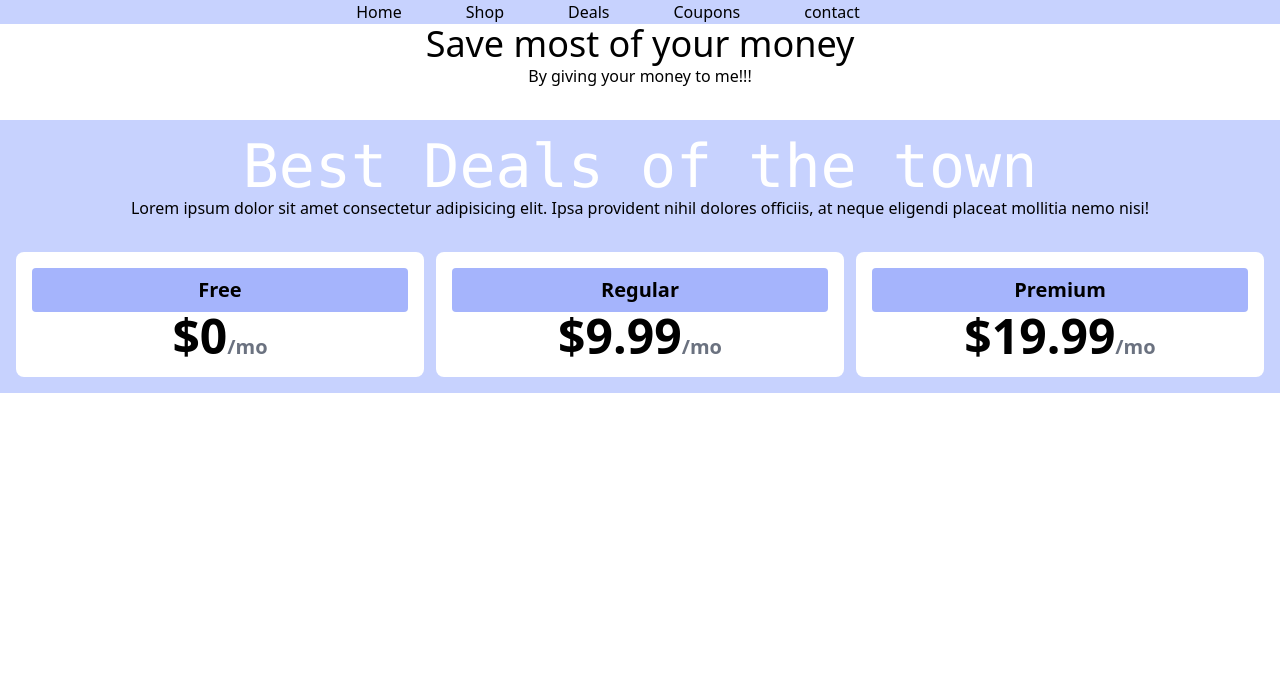
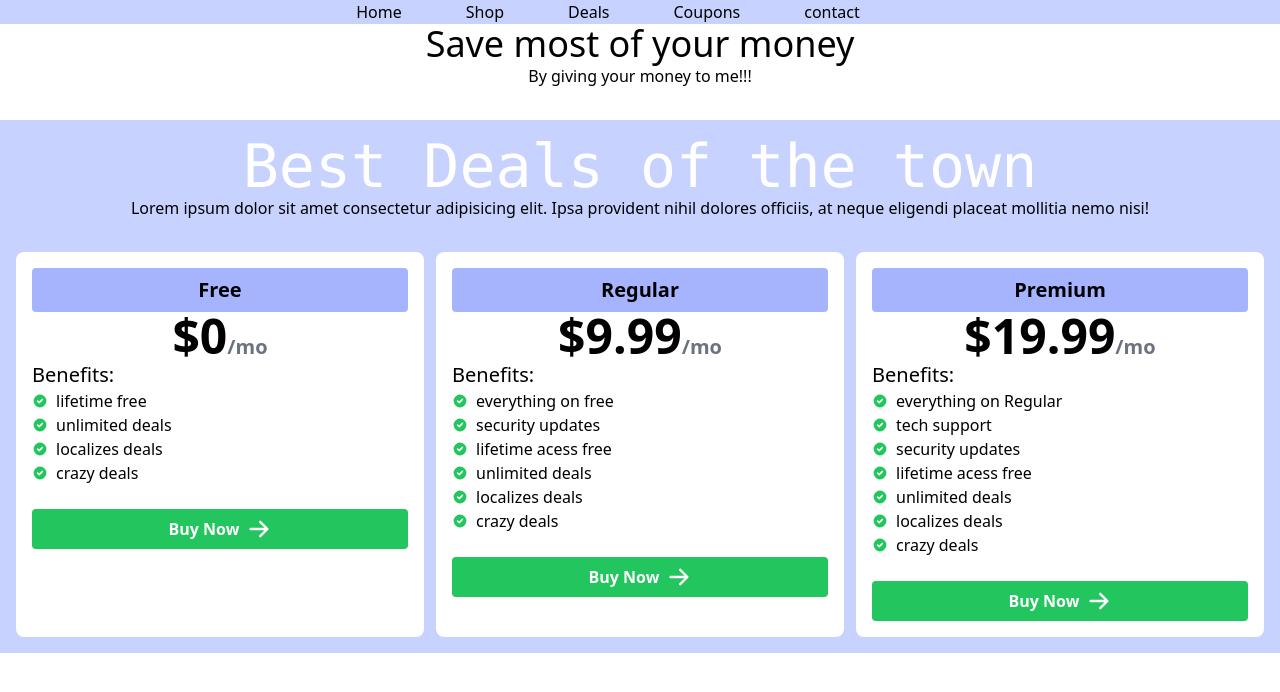
Before and after one commit to mehedi-hasan-shuvon/tailwind-pricing-club-react, a React (Create React App) app: page / in a window 1280 px wide. Shown: the top 692 px of the page. Built offline with nearby package versions, Linux system fonts and the light colour scheme.

Commit message:
added pricing option card with benefits and button

```diff
--- /dev/null
+++ b/src/components/Benefit/Benefit.js
@@ -0,0 +1,13 @@
+import { CheckCircleIcon } from '@heroicons/react/solid';
+import React from 'react';
+
+const Benefit = (props) => {
+    return (
+        <p className='flex items-center'>
+            <CheckCircleIcon className='w-4 h-4 text-green-500 mr-2'></CheckCircleIcon>
+            {props.benefit}
+        </p>
+    );
+};
+
+export default Benefit;
--- a/src/components/Pricing/Pricing.js
+++ b/src/components/Pricing/Pricing.js
@@ -3,9 +3,35 @@
 
 const Pricing = () => {
     const pricingOption = [
-        { id: 1, name: "Free", price: 0 },
-        { id: 2, name: "Regular", price: 9.99 },
-        { id: 3, name: "Premium", price: 19.99 },
+        {
+            id: 1, name: "Free", price: 0, benefits: [
+                'lifetime free',
+                'unlimited deals',
+                'localizes deals',
+                'crazy deals'
+            ]
+        },
+        {
+            id: 2, name: "Regular", price: 9.99, benefits: [
+                'everything on free',
+                'security updates',
+                'lifetime acess free',
+                'unlimited deals',
+                'localizes deals',
+                'crazy deals'
+            ]
+        },
+        {
+            id: 3, name: "Premium", price: 19.99, benefits: [
+                'everything on Regular',
+                'tech support',
+                'security updates',
+                'lifetime acess free',
+                'unlimited deals',
+                'localizes deals',
+                'crazy deals'
+            ]
+        },
     ]
     return (
         <div className='bg-indigo-200 p-4 mt-8'>
--- a/src/components/PricingOption/PricingOption.js
+++ b/src/components/PricingOption/PricingOption.js
@@ -1,7 +1,9 @@
+import { ArrowRightIcon, CheckCircleIcon, CheckIcon } from '@heroicons/react/solid';
 import React from 'react';
+import Benefit from '../Benefit/Benefit';
 
 const PricingOption = (props) => {
-    const { name, price } = props.option;
+    const { name, price, benefits } = props.option;
     return (
         <div className='bg-white p-4 rounded-lg'>
             <h2 className='bg-indigo-300 py-2 rounded text-xl font-bold'>{name}</h2>
@@ -10,6 +12,16 @@
                 <span className='text-5xl font-bold'>${price}</span>
                 <span className='text-xl font-bold text-gray-500'>/mo</span>
             </p>
+            <div>
+                <h3 className='text-xl text-left'>Benefits:</h3>
+                {
+                    benefits.map(benefit => <Benefit benefit={benefit}></Benefit>)
+                }
+
+            </div>
+            <button className='bg-green-500  flex justify-center w-full py-2 rounded mt-6 text-white hover:bg-green-700 font-bold '>
+                Buy Now <ArrowRightIcon className='w-6 h-6 text-white ml-2'></ArrowRightIcon>
+            </button>
         </div>
     );
 };
```
